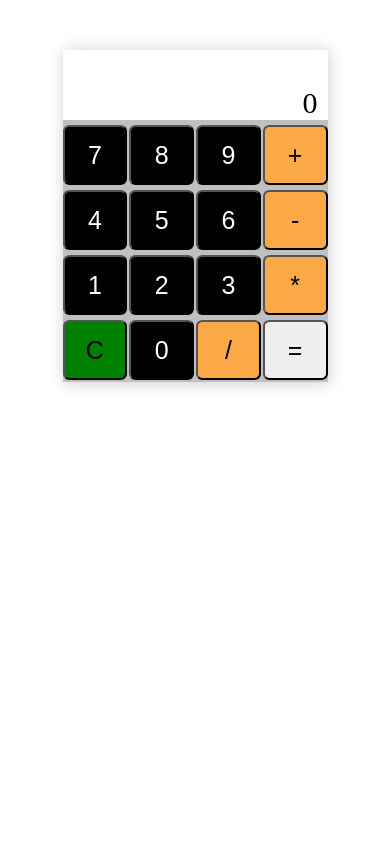
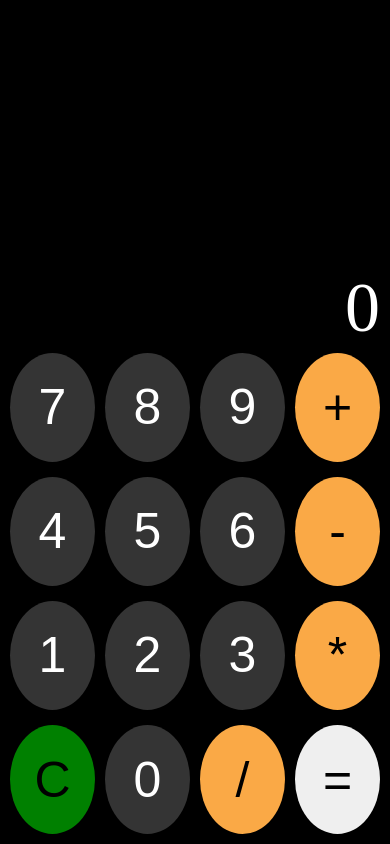
Before and after one commit to Rougui224/Calculatrice, a plain HTML site: page index.html in a window 390 px wide. Drawn offline with Linux system fonts and the light colour scheme.

Commit message:
modification responsive design

```diff
--- a/css/style.css
+++ b/css/style.css
@@ -5,8 +5,11 @@
 
 }
 body {
-    padding: 50px;
     height: 100vh;
+    display: flex;
+    justify-content: center;
+    align-items: center;
+    background-color: rgb(0, 0, 0);
 }
 
 .calculator {
@@ -72,3 +75,40 @@ button {
 .equals:active {
     background-color: green;
 }
+
+@media all and ( max-width:757px) {
+    .calculator{
+         width: 100%;
+         height: 100vh;
+         background: #000;
+         justify-content: flex-end;
+         padding: 10px 0;
+
+    }
+    #screen {
+        height: 35%;
+        background: #000;
+        color: white;
+        font-size: 70px;
+
+    }
+    .buttons {
+        height: 59%;
+        display: flex;
+        flex-direction: column;
+        gap: 10px;
+    }
+    button {
+        border-radius: 100%;
+        border: none;
+        font-size: 50px;
+    }
+    .number{
+        background-color: rgb(52, 52, 52);
+    }
+    .sct {
+        flex: 1;
+        padding: 0 10px;
+        gap: 10px;
+    }
+}
--- a/js/script.js
+++ b/js/script.js
@@ -55,7 +55,7 @@ document.addEventListener('DOMContentLoaded', () => {
                 if(value >="0" && value <="9"){
                     // ici on dit tant on a pas encore appuyer sur l'operateur alors le premier nombre est celui qu'on a cliqué dessus
                     if(operator===''){
-                        firsNumber+=value
+                        firsNumber+=(value)*1
                         screen.textContent= firsNumber
                     }else{
                         secondNumber+= value
@@ -67,17 +67,16 @@ document.addEventListener('DOMContentLoaded', () => {
                 }
                 // on trouve l'operateur
                 else if(value==='+' || value==='-' || value==='*' || value==='/' ){
-                    operator=value
+
                     if(firsNumber !=='' && secondNumber !==''){
                         // on stock le calcul dans la premiere variable et on reinitialise les autres, pourque l'utilisateur puisse faire des calcul à l'infini
                         firsNumber=calculate(firsNumber,operator,secondNumber)
+                        // on affiche le resultat
                         screen.textContent= firsNumber
-
                         secondNumber=''
 
                     }
-
-
+                    operator = value
 
                 }else if(value ='='){
                     // on verifie si l'utilisateur a bien entré les deux nombres
```
